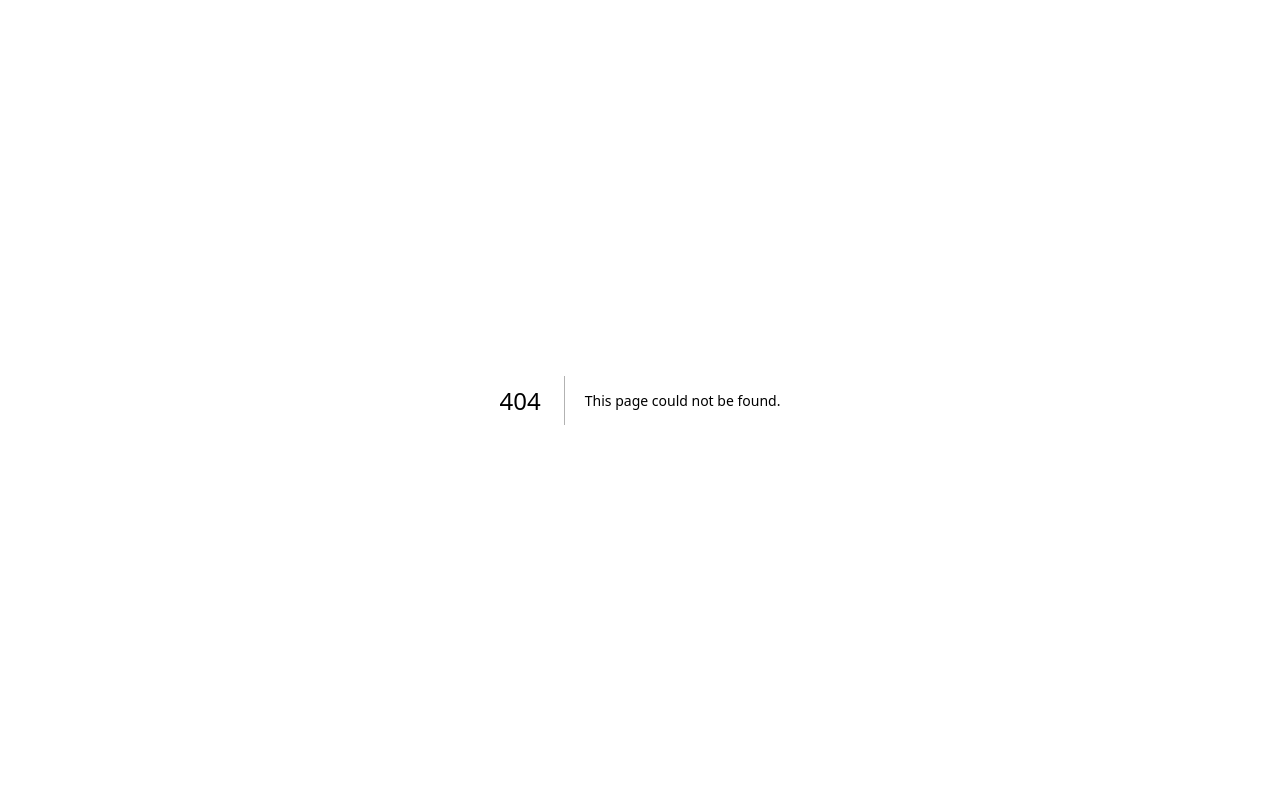
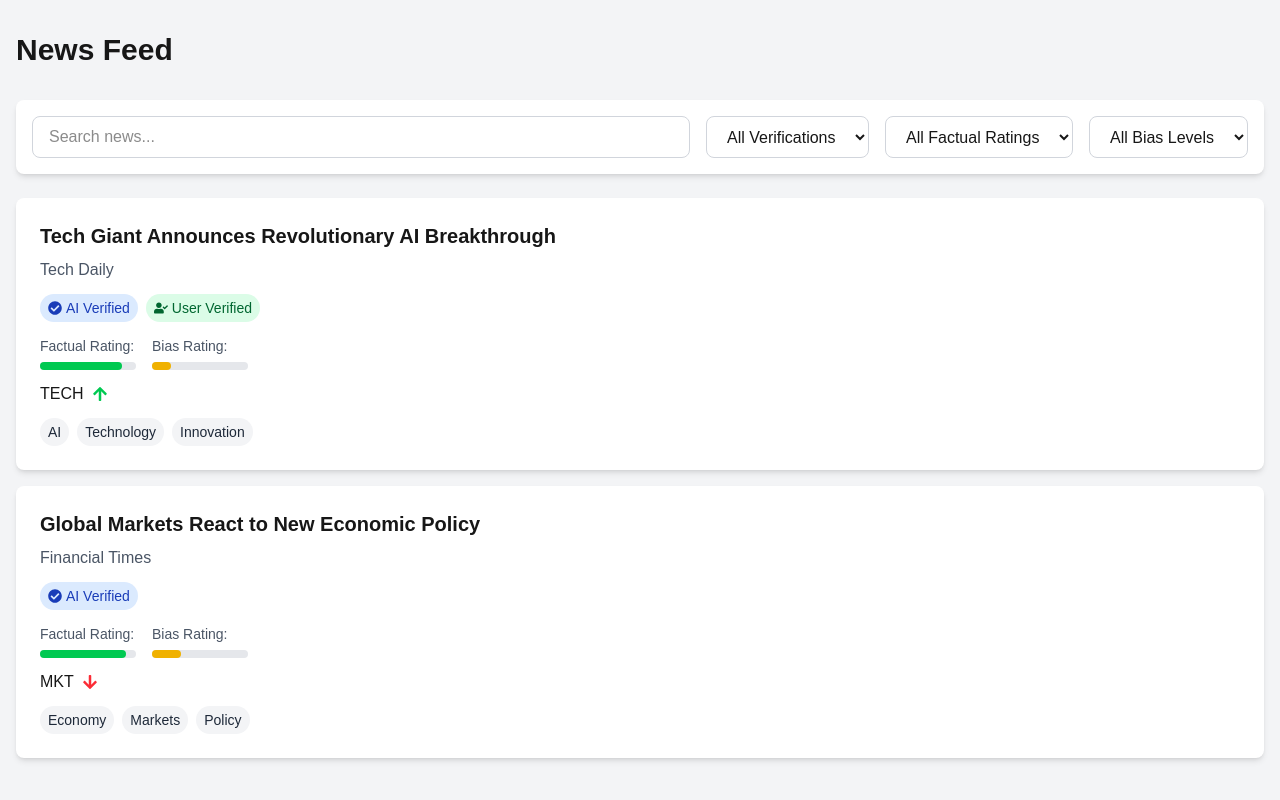
Before and after one commit to ven12345678/404-fakenotfound, a Next.js app: page /news-feed in a window 1280 px wide. Before the commit this address had no page. Shown: the top 800 px of the page. Built offline with nearby package versions, Linux system fonts and the light colour scheme.

Commit message:
done news feed

```diff
--- /dev/null
+++ b/components/NewsCard.js
@@ -0,0 +1,88 @@
+import React from 'react';
+import { FaCheckCircle, FaUserCheck } from 'react-icons/fa';
+import { FaArrowUp, FaArrowDown } from 'react-icons/fa';
+
+const NewsCard = ({
+  title,
+  source,
+  aiVerified,
+  userVerified,
+  factualRating,
+  biasRating,
+  stockSymbol,
+  stockMovement,
+  tags = []
+}) => {
+  return (
+    <div className="bg-white rounded-lg shadow-md p-6 mb-4 hover:shadow-lg transition-shadow">
+      <div className="flex items-start justify-between">
+        <div className="flex-1">
+          <h2 className="text-xl font-semibold mb-2">{title}</h2>
+          <p className="text-gray-600 mb-3">{source}</p>
+
+          {/* Verification Badges */}
+          <div className="flex gap-2 mb-3">
+            {aiVerified && (
+              <span className="flex items-center gap-1 bg-blue-100 text-blue-800 px-2 py-1 rounded-full text-sm">
+                <FaCheckCircle /> AI Verified
+              </span>
+            )}
+            {userVerified && (
+              <span className="flex items-center gap-1 bg-green-100 text-green-800 px-2 py-1 rounded-full text-sm">
+                <FaUserCheck /> User Verified
+              </span>
+            )}
+          </div>
+
+          {/* Ratings */}
+          <div className="flex gap-4 mb-3">
+            <div>
+              <span className="text-sm text-gray-600">Factual Rating:</span>
+              <div className="w-24 h-2 bg-gray-200 rounded-full mt-1">
+                <div
+                  className="h-full bg-green-500 rounded-full"
+                  style={{ width: `${factualRating}%` }}
+                />
+              </div>
+            </div>
+            <div>
+              <span className="text-sm text-gray-600">Bias Rating:</span>
+              <div className="w-24 h-2 bg-gray-200 rounded-full mt-1">
+                <div
+                  className="h-full bg-yellow-500 rounded-full"
+                  style={{ width: `${biasRating}%` }}
+                />
+              </div>
+            </div>
+          </div>
+
+          {/* Stock Movement */}
+          {stockSymbol && (
+            <div className="flex items-center gap-2 mb-3">
+              <span className="font-medium">{stockSymbol}</span>
+              {stockMovement === 'up' ? (
+                <FaArrowUp className="text-green-500" />
+              ) : (
+                <FaArrowDown className="text-red-500" />
+              )}
+            </div>
+          )}
+
+          {/* Tags */}
+          <div className="flex flex-wrap gap-2">
+            {tags.map((tag, index) => (
+              <span
+                key={index}
+                className="bg-gray-100 text-gray-800 px-2 py-1 rounded-full text-sm"
+              >
+                {tag}
+              </span>
+            ))}
+          </div>
+        </div>
+      </div>
+    </div>
+  );
+};
+
+export default NewsCard;
--- /dev/null
+++ b/components/SearchFilter.js
@@ -0,0 +1,53 @@
+import React from 'react';
+
+const SearchFilter = ({ onSearch, onFilterChange }) => {
+  return (
+    <div className="bg-white p-4 rounded-lg shadow-md mb-6">
+      <div className="flex flex-col md:flex-row gap-4">
+        {/* Search Input */}
+        <div className="flex-1">
+          <input
+            type="text"
+            placeholder="Search news..."
+            className="w-full px-4 py-2 border border-gray-300 rounded-lg focus:outline-none focus:ring-2 focus:ring-blue-500"
+            onChange={(e) => onSearch(e.target.value)}
+          />
+        </div>
+
+        {/* Filter Options */}
+        <div className="flex gap-4">
+          <select
+            className="px-4 py-2 border border-gray-300 rounded-lg focus:outline-none focus:ring-2 focus:ring-blue-500"
+            onChange={(e) => onFilterChange('verification', e.target.value)}
+          >
+            <option value="all">All Verifications</option>
+            <option value="ai">AI Verified</option>
+            <option value="user">User Verified</option>
+          </select>
+
+          <select
+            className="px-4 py-2 border border-gray-300 rounded-lg focus:outline-none focus:ring-2 focus:ring-blue-500"
+            onChange={(e) => onFilterChange('factual', e.target.value)}
+          >
+            <option value="all">All Factual Ratings</option>
+            <option value="high">High Factual</option>
+            <option value="medium">Medium Factual</option>
+            <option value="low">Low Factual</option>
+          </select>
+
+          <select
+            className="px-4 py-2 border border-gray-300 rounded-lg focus:outline-none focus:ring-2 focus:ring-blue-500"
+            onChange={(e) => onFilterChange('bias', e.target.value)}
+          >
+            <option value="all">All Bias Levels</option>
+            <option value="low">Low Bias</option>
+            <option value="medium">Medium Bias</option>
+            <option value="high">High Bias</option>
+          </select>
+        </div>
+      </div>
+    </div>
+  );
+};
+
+export default SearchFilter;
--- /dev/null
+++ b/pages/news-feed.js
@@ -0,0 +1,126 @@
+import React, { useState } from 'react';
+import NewsCard from '../components/NewsCard';
+import SearchFilter from '../components/SearchFilter';
+
+// Sample news data (replace with actual API data)
+const sampleNews = [
+  {
+    id: 1,
+    title: "Tech Giant Announces Revolutionary AI Breakthrough",
+    source: "Tech Daily",
+    aiVerified: true,
+    userVerified: true,
+    factualRating: 85,
+    biasRating: 20,
+    stockSymbol: "TECH",
+    stockMovement: "up",
+    tags: ["AI", "Technology", "Innovation"]
+  },
+  {
+    id: 2,
+    title: "Global Markets React to New Economic Policy",
+    source: "Financial Times",
+    aiVerified: true,
+    userVerified: false,
+    factualRating: 90,
+    biasRating: 30,
+    stockSymbol: "MKT",
+    stockMovement: "down",
+    tags: ["Economy", "Markets", "Policy"]
+  },
+  // Add more sample news items as needed
+];
+
+export default function NewsFeed() {
+  const [news, setNews] = useState(sampleNews);
+  const [filters, setFilters] = useState({
+    verification: 'all',
+    factual: 'all',
+    bias: 'all'
+  });
+  const [searchQuery, setSearchQuery] = useState('');
+
+  const handleSearch = (query) => {
+    setSearchQuery(query);
+    filterNews(query, filters);
+  };
+
+  const handleFilterChange = (filterType, value) => {
+    const newFilters = { ...filters, [filterType]: value };
+    setFilters(newFilters);
+    filterNews(searchQuery, newFilters);
+  };
+
+  const filterNews = (query, currentFilters) => {
+    let filteredNews = sampleNews;
+
+    // Apply search filter
+    if (query) {
+      filteredNews = filteredNews.filter(item =>
+        item.title.toLowerCase().includes(query.toLowerCase()) ||
+        item.source.toLowerCase().includes(query.toLowerCase()) ||
+        item.tags.some(tag => tag.toLowerCase().includes(query.toLowerCase()))
+      );
+    }
+
+    // Apply verification filter
+    if (currentFilters.verification !== 'all') {
+      filteredNews = filteredNews.filter(item =>
+        currentFilters.verification === 'ai' ? item.aiVerified :
+        currentFilters.verification === 'user' ? item.userVerified : true
+      );
+    }
+
+    // Apply factual rating filter
+    if (currentFilters.factual !== 'all') {
+      filteredNews = filteredNews.filter(item => {
+        const rating = item.factualRating;
+        return currentFilters.factual === 'high' ? rating >= 80 :
+               currentFilters.factual === 'medium' ? rating >= 50 && rating < 80 :
+               rating < 50;
+      });
+    }
+
+    // Apply bias rating filter
+    if (currentFilters.bias !== 'all') {
+      filteredNews = filteredNews.filter(item => {
+        const rating = item.biasRating;
+        return currentFilters.bias === 'low' ? rating < 30 :
+               currentFilters.bias === 'medium' ? rating >= 30 && rating < 60 :
+               rating >= 60;
+      });
+    }
+
+    setNews(filteredNews);
+  };
+
+  return (
+    <div className="min-h-screen bg-gray-100 py-8">
+      <div className="container mx-auto px-4">
+        <h1 className="text-3xl font-bold mb-8">News Feed</h1>
+
+        <SearchFilter
+          onSearch={handleSearch}
+          onFilterChange={handleFilterChange}
+        />
+
+        <div className="space-y-4">
+          {news.map(item => (
+            <NewsCard
+              key={item.id}
+              title={item.title}
+              source={item.source}
+              aiVerified={item.aiVerified}
+              userVerified={item.userVerified}
+              factualRating={item.factualRating}
+              biasRating={item.biasRating}
+              stockSymbol={item.stockSymbol}
+              stockMovement={item.stockMovement}
+              tags={item.tags}
+            />
+          ))}
+        </div>
+      </div>
+    </div>
+  );
+}
```
Also changed, not shown: package.json (+4 -3 lines), 1 other file (tests, documents, lock files or other folders).
